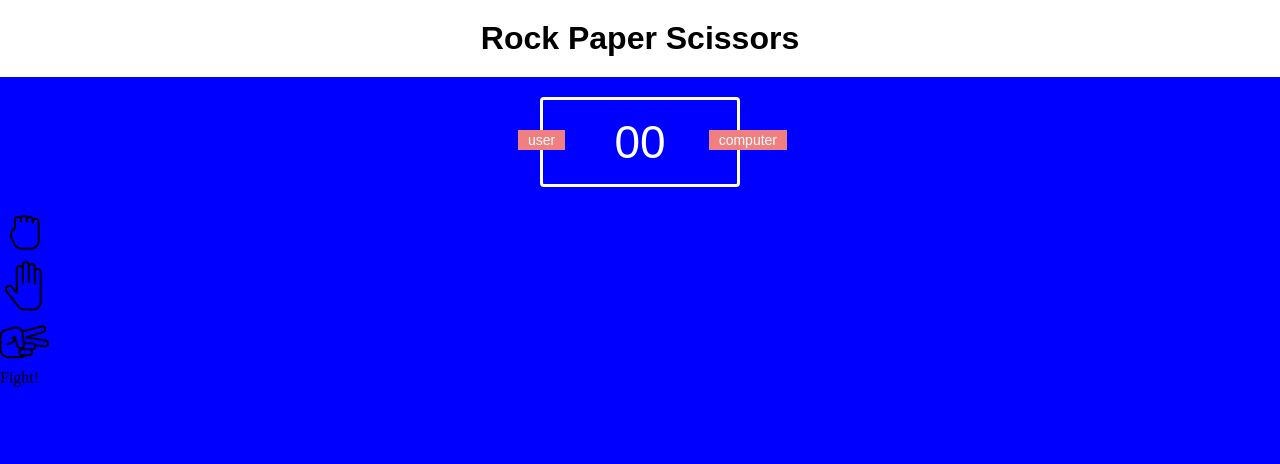
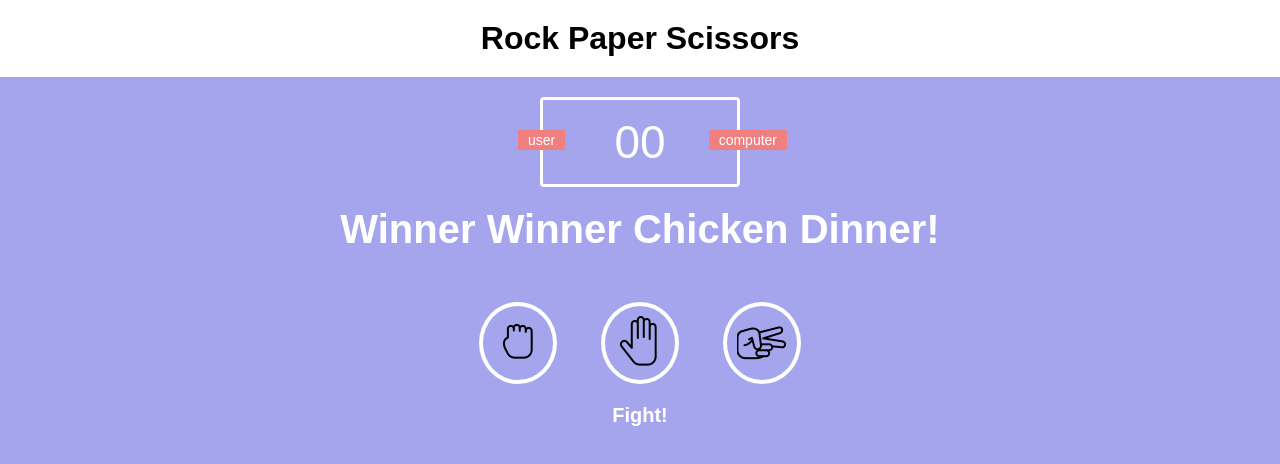
Before and after one commit to Noelryn/rockpaperscissors, a website: page src/index.html in a window 1280 px wide. Drawn offline with Linux system fonts and the light colour scheme.

Commit message:
Finished the styling adding in font font size colour and icons

```diff
--- a/src/index.html
+++ b/src/index.html
@@ -17,7 +17,9 @@
             <span id="user-score">0</span><span id="computer-score">0</span>
         </div>
 
-        <div class="result"></div>
+        <div class="result">
+            <p>Winner Winner Chicken Dinner!</p>
+        </div>
 
         <div class="choices">
             <div class="choice" id="r">
--- a/src/styles.css
+++ b/src/styles.css
@@ -5,7 +5,7 @@
 }
 
 body {
-    background-color: blue;
+    background-color: rgb(165, 165, 238);
 }
 
 header{
@@ -51,3 +51,41 @@ header > h1 {
     top: 30px;
     right: -50px;
 }
+
+.result{
+    font-size: 40px;
+    color:white;
+}
+
+.result > p{
+    text-align: center;
+    font-weight: bold;
+    font-family: Asap, sans-serif;
+}
+
+.choices{
+    margin-top: 50px;
+    text-align: center;
+}
+
+.choice{
+    border: 4px solid white;
+    border-radius: 50%;
+    margin: 0 20px;
+    padding: 10px;
+    display: inline-block;
+}
+
+.choice:hover {
+    cursor: pointer;
+    background: rgb(87, 87, 235);
+}
+
+#action-message {
+    text-align: center;
+    color: white;
+    font-family: Asap, sans-serif;
+    font-weight: bold;
+    font-size: 20px;
+    margin-top: 20px;
+}
```
